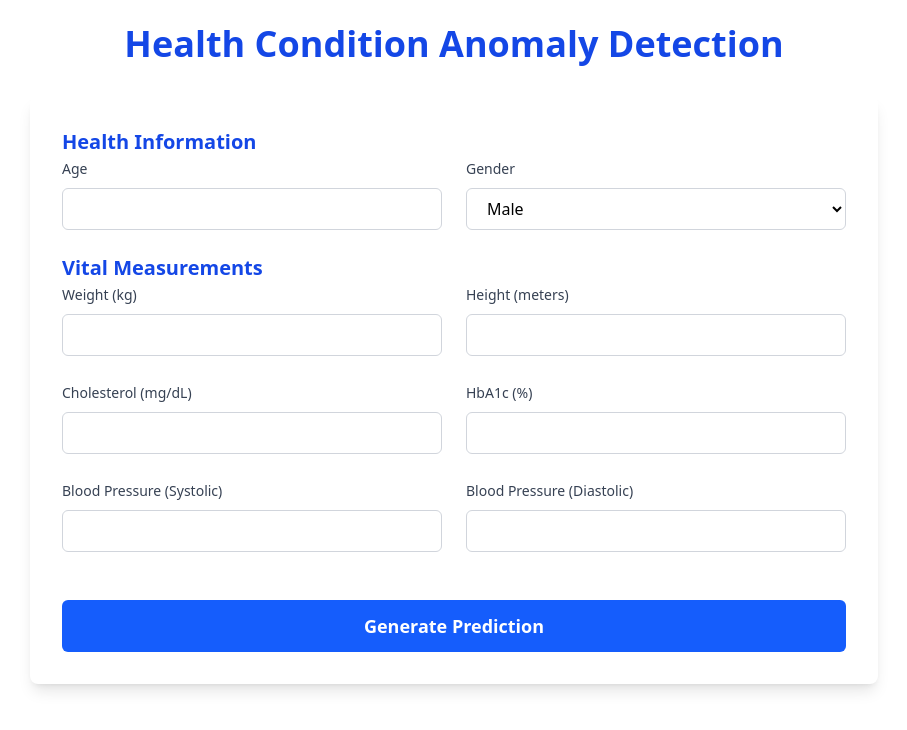
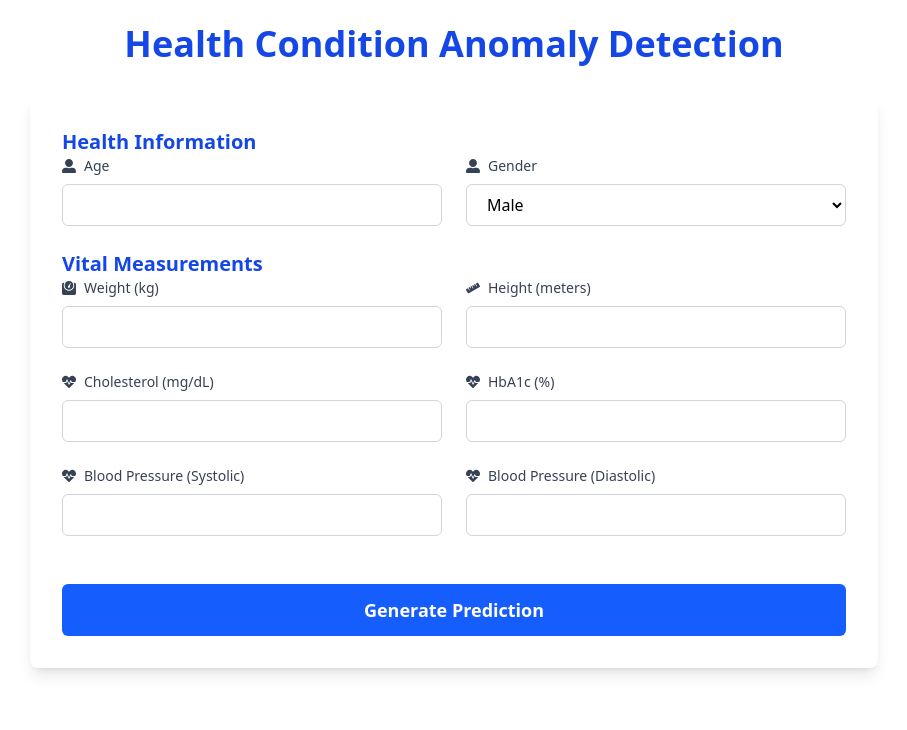
Before and after one commit to AdithyaLiyanage/Clinitech_frontend, a React (Vite) app: page /model/1 in a window 1280 px wide. Shown: the top 730 px of the page, without its empty margins (186-1093 px from the left). Built offline with nearby package versions, Linux system fonts and the light colour scheme; no server answers.

Commit message:
Refactor AiModel component for improved readability and add icons to form labels

```diff
--- a/src/pages/AiModel.tsx
+++ b/src/pages/AiModel.tsx
@@ -1,42 +1,45 @@
-import React, { useEffect, useState } from 'react';
-import { useParams } from 'react-router-dom';
-import axios from 'axios';
+import React, { useEffect, useState } from "react";
+import { useParams } from "react-router-dom";
+import axios from "axios";
+import { FaUserAlt, FaWeight, FaRuler, FaHeartbeat } from "react-icons/fa";
 
 const AiModel = () => {
-  const [age, setAge] = useState('');
-  const [gender, setGender] = useState('Male');
-  const [weight, setWeight] = useState('');
-  const [height, setHeight] = useState('');
-  const [cholesterol, setCholesterol] = useState('');
-  const [hbA1c, setHbA1c] = useState('');
-  const [bloodPressureSystolic, setBloodPressureSystolic] = useState('');
-  const [bloodPressureDiastolic, setBloodPressureDiastolic] = useState('');
-  const [predictionLabel, setPredictionLabel] = useState('');
+  const [age, setAge] = useState("");
+  const [gender, setGender] = useState("Male");
+  const [weight, setWeight] = useState("");
+  const [height, setHeight] = useState("");
+  const [cholesterol, setCholesterol] = useState("");
+  const [hbA1c, setHbA1c] = useState("");
+  const [bloodPressureSystolic, setBloodPressureSystolic] = useState("");
+  const [bloodPressureDiastolic, setBloodPressureDiastolic] = useState("");
+  const [predictionLabel, setPredictionLabel] = useState("");
   const [bmi, setBmi] = useState(0);
-  const [bmiStatus, setBmiStatus] = useState('');
+  const [bmiStatus, setBmiStatus] = useState("");
 
-
-  const {patientId} = useParams(); // Replace with the actual patient ID
+  const { patientId } = useParams(); // Replace with the actual patient ID
 
   useEffect(() => {
     // Fetch patient details by ID
     const fetchPatientDetails = async () => {
       try {
-        const token = localStorage.getItem('token'); // Assuming token is stored in localStorage
-        const response = await axios.get(`/api/patients/patients/${patientId}`, {
+        const token = localStorage.getItem("token"); // Assuming token is stored in localStorage
+        const response = await axios.get(
+          `/api/patients/patients/${patientId}`,
+          {
             headers: { Authorization: `Bearer ${token}` },
-        });
+          }
+        );
 
         const { age, gender } = response.data;
         setAge(age);
         setGender(gender);
       } catch (error) {
-        console.error('Error fetching patient details:', error);
+        console.error("Error fetching patient details:", error);
       }
     };
     const fetchPatientMedical = async () => {
       try {
-          const token = localStorage.getItem('token'); // Assuming token is stored in localStorage
+        const token = localStorage.getItem("token"); // Assuming token is stored in localStorage
         const response = await axios.get(`/api/patientsMedical/${patientId}`, {
           headers: { Authorization: `Bearer ${token}` },
         });
@@ -45,7 +48,7 @@ const AiModel = () => {
         setHbA1c(hbA1c);
         setCholesterol(totalCholesterol);
       } catch (error) {
-          console.error('Error fetching patient details:', error);
+        console.error("Error fetching patient details:", error);
       }
     };
 
@@ -56,7 +59,7 @@ const AiModel = () => {
   const handleSubmit = async (e: React.FormEvent) => {
     e.preventDefault();
     try {
-        const token = localStorage.getItem('token'); // Assuming token is stored in localStorage
+      const token = localStorage.getItem("token"); // Assuming token is stored in localStorage
 
       // Prepare the request body
       const requestBody = {
@@ -71,7 +74,7 @@ const AiModel = () => {
       };
 
       // Make the POST request
-        const response = await axios.post('http://127.0.0.1:5000/api/predict', {
+      const response = await axios.post("http://127.0.0.1:5000/api/predict", {
         age,
         gender,
         weight,
@@ -80,23 +83,19 @@ const AiModel = () => {
         hbA1c,
         blood_pressure_systolic: bloodPressureSystolic,
         blood_pressure_diastolic: bloodPressureDiastolic,
-
       }); // Adjust the URL as needed
 
       // Log the response to the console
-        console.log('Prediction Response:', response.data);
+      console.log("Prediction Response:", response.data);
 
       // Optionally, handle the response (e.g., update state or display a message)
-        setPredictionLabel(response.data.prediction || 'No prediction available');
+      setPredictionLabel(response.data.prediction || "No prediction available");
       setBmi(response.data.bmi || 0);
-        setBmiStatus(response.data.bmi_status || '');
+      setBmiStatus(response.data.bmi_status || "");
     } catch (error) {
-        console.error('Error making prediction request:', error);
-        alert('Failed to generate prediction. Please try again.');
+      console.error("Error making prediction request:", error);
+      alert("Failed to generate prediction. Please try again.");
     }
-
-
-
   };
 
   return (
@@ -105,7 +104,6 @@ const AiModel = () => {
         Health Condition Anomaly Detection
       </h1>
 
-      {/* Form for user input */}
       <form
         onSubmit={handleSubmit}
         className="bg-white p-8 rounded-lg shadow-lg space-y-6"
@@ -113,10 +111,17 @@ const AiModel = () => {
         <div className="space-y-6">
           {/* Health Information Section */}
           <div>
-            <h2 className="text-xl font-semibold text-blue-700">Health Information</h2>
+            <h2 className="text-xl font-semibold text-blue-700">
+              Health Information
+            </h2>
             <div className="grid grid-cols-1 md:grid-cols-2 gap-6">
               <div className="form-group">
-                <label htmlFor="age" className="text-sm font-medium text-gray-700">Age</label>
+                <label
+                  htmlFor="age"
+                  className="text-sm font-medium text-gray-700 flex items-center"
+                >
+                  <FaUserAlt className="mr-2" /> Age
+                </label>
                 <input
                   type="number"
                   value={age}
@@ -124,11 +129,17 @@ const AiModel = () => {
                   className="mt-2 w-full px-4 py-2 border border-gray-300 rounded-md focus:outline-none focus:ring-2 focus:ring-blue-500"
                   id="age"
                   name="age"
+                  min="1"
                   required
                 />
               </div>
               <div className="form-group">
-                <label htmlFor="gender" className="text-sm font-medium text-gray-700">Gender</label>
+                <label
+                  htmlFor="gender"
+                  className="text-sm font-medium text-gray-700 flex items-center"
+                >
+                  <FaUserAlt className="mr-2" /> Gender
+                </label>
                 <select
                   value={gender}
                   onChange={(e) => setGender(e.target.value)}
@@ -146,10 +157,17 @@ const AiModel = () => {
 
           {/* Vital Measurements Section */}
           <div>
-            <h2 className="text-xl font-semibold text-blue-700">Vital Measurements</h2>
+            <h2 className="text-xl font-semibold text-blue-700">
+              Vital Measurements
+            </h2>
             <div className="grid grid-cols-1 md:grid-cols-2 gap-6">
               <div className="form-group">
-                <label htmlFor="weight" className="text-sm font-medium text-gray-700">Weight (kg)</label>
+                <label
+                  htmlFor="weight"
+                  className="text-sm font-medium text-gray-700 flex items-center"
+                >
+                  <FaWeight className="mr-2" /> Weight (kg)
+                </label>
                 <input
                   type="number"
                   value={weight}
@@ -157,11 +175,17 @@ const AiModel = () => {
                   className="mt-2 w-full px-4 py-2 border border-gray-300 rounded-md focus:outline-none focus:ring-2 focus:ring-blue-500"
                   id="weight"
                   name="weight"
+                  min="1"
                   required
                 />
               </div>
               <div className="form-group">
-                <label htmlFor="height" className="text-sm font-medium text-gray-700">Height (meters)</label>
+                <label
+                  htmlFor="height"
+                  className="text-sm font-medium text-gray-700 flex items-center"
+                >
+                  <FaRuler className="mr-2" /> Height (meters)
+                </label>
                 <input
                   type="number"
                   value={height}
@@ -169,6 +193,8 @@ const AiModel = () => {
                   className="mt-2 w-full px-4 py-2 border border-gray-300 rounded-md focus:outline-none focus:ring-2 focus:ring-blue-500"
                   id="height"
                   name="height"
+                  min="1"
+                  step="0.01"
                   required
                 />
               </div>
@@ -178,7 +204,12 @@ const AiModel = () => {
           {/* Cholesterol and HbA1c Section */}
           <div className="grid grid-cols-1 md:grid-cols-2 gap-6">
             <div className="form-group">
-              <label htmlFor="cholesterol" className="text-sm font-medium text-gray-700">Cholesterol (mg/dL)</label>
+              <label
+                htmlFor="cholesterol"
+                className="text-sm font-medium text-gray-700 flex items-center"
+              >
+                <FaHeartbeat className="mr-2" /> Cholesterol (mg/dL)
+              </label>
               <input
                 type="number"
                 value={cholesterol}
@@ -186,11 +217,18 @@ const AiModel = () => {
                 className="mt-2 w-full px-4 py-2 border border-gray-300 rounded-md focus:outline-none focus:ring-2 focus:ring-blue-500"
                 id="cholesterol"
                 name="cholesterol"
+                min="1"
+                step="0.01"
                 required
               />
             </div>
             <div className="form-group">
-              <label htmlFor="hbA1c" className="text-sm font-medium text-gray-700">HbA1c (%)</label>
+              <label
+                htmlFor="hbA1c"
+                className="text-sm font-medium text-gray-700 flex items-center"
+              >
+                <FaHeartbeat className="mr-2" /> HbA1c (%)
+              </label>
               <input
                 type="number"
                 value={hbA1c}
@@ -198,6 +236,8 @@ const AiModel = () => {
                 className="mt-2 w-full px-4 py-2 border border-gray-300 rounded-md focus:outline-none focus:ring-2 focus:ring-blue-500"
                 id="hbA1c"
                 name="hbA1c"
+                min="1"
+                step="0.01"
                 required
               />
             </div>
@@ -206,7 +246,12 @@ const AiModel = () => {
           {/* Blood Pressure Section */}
           <div className="grid grid-cols-1 md:grid-cols-2 gap-6">
             <div className="form-group">
-              <label htmlFor="blood_pressure_systolic" className="text-sm font-medium text-gray-700">Blood Pressure (Systolic)</label>
+              <label
+                htmlFor="blood_pressure_systolic"
+                className="text-sm font-medium text-gray-700 flex items-center"
+              >
+                <FaHeartbeat className="mr-2" /> Blood Pressure (Systolic)
+              </label>
               <input
                 type="number"
                 value={bloodPressureSystolic}
@@ -214,11 +259,18 @@ const AiModel = () => {
                 className="mt-2 w-full px-4 py-2 border border-gray-300 rounded-md focus:outline-none focus:ring-2 focus:ring-blue-500"
                 id="blood_pressure_systolic"
                 name="blood_pressure_systolic"
+                min="1"
+                step="0.01"
                 required
               />
             </div>
             <div className="form-group">
-              <label htmlFor="blood_pressure_diastolic" className="text-sm font-medium text-gray-700">Blood Pressure (Diastolic)</label>
+              <label
+                htmlFor="blood_pressure_diastolic"
+                className="text-sm font-medium text-gray-700 flex items-center"
+              >
+                <FaHeartbeat className="mr-2" /> Blood Pressure (Diastolic)
+              </label>
               <input
                 type="number"
                 value={bloodPressureDiastolic}
@@ -226,6 +278,8 @@ const AiModel = () => {
                 className="mt-2 w-full px-4 py-2 border border-gray-300 rounded-md focus:outline-none focus:ring-2 focus:ring-blue-500"
                 id="blood_pressure_diastolic"
                 name="blood_pressure_diastolic"
+                min="1"
+                step="0.01"
                 required
               />
             </div>
@@ -243,17 +297,25 @@ const AiModel = () => {
       {/* Display the result */}
       {predictionLabel && (
         <div className="mt-8 p-6 bg-blue-100 text-blue-700 rounded-lg shadow-lg">
-          {predictionLabel === 'Health Issue Detected' ? (
+          {predictionLabel === "Health Issue Detected" ? (
             <div className="text-red-500">
-              <h4 className="text-xl font-semibold">Prediction Result: {predictionLabel}</h4>
+              <h4 className="text-xl font-semibold">
+                Prediction Result: {predictionLabel}
+              </h4>
             </div>
           ) : (
             <div className="text-green-500">
-              <h4 className="text-xl font-semibold">Prediction Result: {predictionLabel}</h4>
+              <h4 className="text-xl font-semibold">
+                Prediction Result: {predictionLabel}
+              </h4>
             </div>
           )}
-          <p><strong>BMI Index:</strong> {bmi.toFixed(2)}</p>
-          <p><strong>BMI Status:</strong> {bmiStatus}</p>
+          <p>
+            <strong>BMI Index:</strong> {bmi.toFixed(2)}
+          </p>
+          <p>
+            <strong>BMI Status:</strong> {bmiStatus}
+          </p>
         </div>
       )}
     </div>
```
Also changed, not shown: src/components/LabReportUpload.tsx (deleted, +0 -156 lines). Lines whose indentation alone changed are shown as unchanged.
